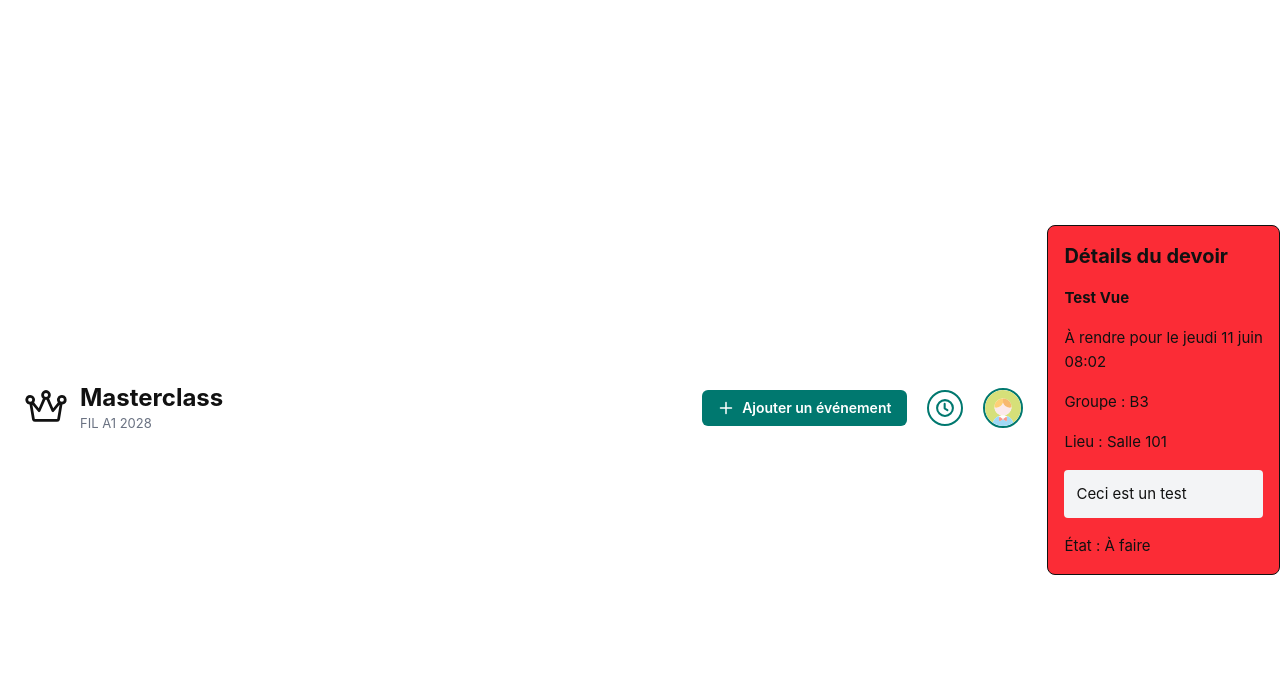
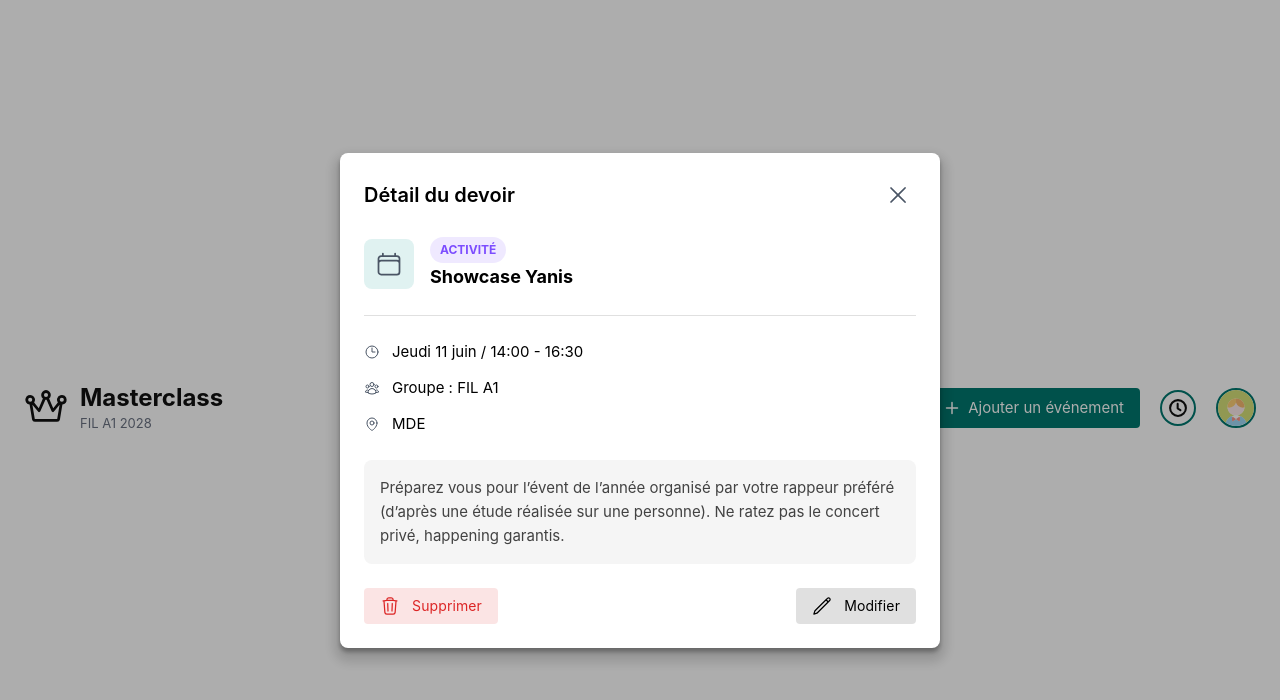
Before and after one commit to Arcols/Masterclass, a Vue app in the folder masterclass-front/: page /detail-event in a window 1280 px wide. Shown: the top 700 px of the page. Built offline with nearby package versions, Linux system fonts and the light colour scheme; the HTML template or start-up script is replaced by a standard one.

Commit message:
feat: ajout de heroicons + vuetify + amélioration DetailEventModal

```diff
--- a/masterclass-front/src/components/DetailEvent.vue
+++ /dev/null
@@ -1,54 +0,0 @@
-<script setup lang="ts">
-import { computed } from "vue";
-import { format } from "date-fns";
-import { fr } from "date-fns/locale";
-
-const props = defineProps({
-  event: {
-    type: Object,
-    required: true,
-  },
-});
-
-const isHomework = computed(() => props.event.type === "homework");
-</script>
-
-<template>
-  <div class="p-4 border rounded-lg space-y-4 bg-red-500">
-    <h2 class="text-xl font-bold">
-      {{ isHomework ? "Détails du devoir" : "Détails de l'événement" }}
-    </h2>
-
-    <div>
-      <strong>{{ event.title }}</strong>
-    </div>
-
-    <div>
-      <span v-if="isHomework">
-        À rendre pour le
-        {{ format(event.end, "EEEE d MMMM HH:mm", { locale: fr }) }}
-      </span>
-
-      <span v-else>
-        {{ format(event.start, "EEEE d MMMM HH:mm", { locale: fr }) }}
-      </span>
-    </div>
-
-    <div>
-      Groupe : {{ event.group || "Toute la promo" }}
-    </div>
-
-    <div v-if="event.location">
-      Lieu : {{ event.location }}
-    </div>
-
-    <div class="p-3 bg-gray-100 rounded">
-      {{ event.description || "Aucune description fournie." }}
-    </div>
-
-    <div v-if="isHomework">
-      État :
-      {{ event.isDone ? "Terminé" : "À faire" }}
-    </div>
-  </div>
-</template>
--- /dev/null
+++ b/masterclass-front/src/components/DetailEventModal.vue
@@ -0,0 +1,157 @@
+<script setup lang="ts">
+import { computed } from "vue";
+import { format } from "date-fns";
+import { fr } from "date-fns/locale";
+import { XMarkIcon } from "@heroicons/vue/24/solid";
+import { CalendarIcon, ClockIcon, UserGroupIcon, MapPinIcon, TrashIcon, PencilIcon } from "@heroicons/vue/24/outline";
+
+const props = defineProps({
+  event: {
+    type: Object,
+    required: true,
+  },
+});
+
+const isHomework = computed(() => props.event.type === "homework");
+
+const emit = defineEmits(["close", "delete", "edit"]);
+
+const handleDelete = () => {
+  console.log("TODO: Appel API back pour supprimer l'événement", props.event);
+  // emit("delete", props.event); // Pour informer le parent si besoin
+};
+
+const handleEdit = () => {
+  console.log("TODO: Ouvrir la modale de modification pour l'événement", props.event);
+  // emit("edit", props.event); // Pour informer le parent de l'ouverture
+};
+
+const capitalizeFirstLetter = (string: string) => {
+  return string.charAt(0).toUpperCase() + string.slice(1);
+};
+
+const formattedDate = computed(() => {
+  const start = props.event.start;
+  const end = props.event.end;
+
+  if (start && end) {
+    const day = capitalizeFirstLetter(
+      format(start, "EEEE d MMMM", { locale: fr })
+    );
+    const startTime = format(start, "HH:mm");
+    const endTime = format(end, "HH:mm");
+
+    return `${day} / ${startTime} - ${endTime}`;
+  }
+
+  if (start) {
+    const dayTime = capitalizeFirstLetter(
+      format(start, "EEEE d MMMM HH:mm", { locale: fr })
+    );
+    return dayTime;
+  }
+
+  return "Date non définie";
+});
+
+</script>
+
+<template>
+  <v-dialog :model-value="true" max-width="600">
+    <v-card color="white" class="pa-6 rounded-lg">
+
+      <!-- Modal header -->
+      <div class="d-flex justify-space-between align-center mb-6">
+        <div class="text-xl font-weight-semibold text-black">
+          {{ isHomework ? "Détail du devoir" : "Détail de l'activité" }}
+        </div>
+
+        <!-- Close button -->
+        <v-btn
+          icon
+          variant="text"
+          density="comfortable"
+          @click="emit('close')"
+        >
+          <XMarkIcon class="w-7 h-7 text-gray-600" />
+        </v-btn>
+      </div>
+
+      <!-- Title + icon block -->
+      <div class="d-flex align-center mb-6">
+        <v-sheet
+          width="50"
+          height="50"
+          rounded="lg"
+          color="teal-lighten-5"
+          class="d-flex align-center justify-center mr-4"
+        >
+          <CalendarIcon class="w-7 h-7 text-gray-600" />
+        </v-sheet>
+
+        <div>
+          <v-chip
+            size="small"
+            color="deep-purple-accent-2"
+            variant="tonal"
+            class="font-weight-bold text-caption"
+          >
+            ACTIVITÉ
+          </v-chip>
+
+          <div class="text-lg font-weight-bold text-black">
+            {{ props.event.title }}
+          </div>
+        </div>
+      </div>
+
+      <v-divider class="mb-6"></v-divider>
+
+      <!-- Event information -->
+      <div class="mb-3 d-flex align-center text-body-1 text-black">
+        <ClockIcon class="w-4 h-4 text-gray-600 mr-3" />
+        {{ formattedDate }}
+      </div>
+
+      <div class="mb-3 d-flex align-center text-body-1 text-black">
+        <UserGroupIcon class="w-4 h-4 text-gray-600 mr-3" />
+        Groupe : {{ props.event.group }}
+      </div>
+
+      <div class="mb-6 d-flex align-center text-body-1 text-black">
+        <MapPinIcon class="w-4 h-4 text-gray-600 mr-3" />
+        {{ props.event.location }}
+      </div>
+
+      <!-- Description box -->
+      <v-sheet class="pa-4 rounded-lg bg-grey-lighten-4 mb-6 text-body-1 text-grey-darken-3">
+        {{ props.event.description }}
+      </v-sheet>
+
+      <!-- Action buttons -->
+      <div class="d-flex justify-space-between">
+        <v-btn
+          variant="tonal"
+          class="text-none font-weight-regular px-4"
+          elevation="0"
+          style="color: rgb(220, 38, 38);"
+          @click="handleDelete"
+        >
+          <TrashIcon class="w-5 h-5 mr-3" />
+          Supprimer
+        </v-btn>
+
+        <v-btn
+          variant="tonal"
+          class="text-none font-weight-regular px-4 text-black"
+          elevation="0"
+          @click="handleEdit"
+        >
+          <PencilIcon class="w-5 h-5 mr-3 text-black" />
+          Modifier
+        </v-btn>
+      </div>
+
+    </v-card>
+  </v-dialog>
+</template>
--- a/masterclass-front/src/main.ts
+++ b/masterclass-front/src/main.ts
@@ -6,9 +6,21 @@ import { createPinia } from 'pinia'
 import App from './App.vue'
 import router from './router'
 
+// Vuetify
+import 'vuetify/styles'
+import { createVuetify } from 'vuetify'
+import * as components from 'vuetify/components'
+import * as directives from 'vuetify/directives'
+
+const vuetify = createVuetify({
+  components,
+  directives,
+})
+
 const app = createApp(App)
 
 app.use(createPinia())
 app.use(router)
+app.use(vuetify)
 
 app.mount('#app')
--- a/masterclass-front/src/router/index.ts
+++ b/masterclass-front/src/router/index.ts
@@ -1,6 +1,5 @@
 import { createRouter, createWebHistory } from 'vue-router'
 import LoginView from '../views/LoginView.vue'
-import DetailEvent from '../components/DetailEvent.vue'
 import TestDetailEvent from '@/views/TestDetailEvent.vue'
 
 const router = createRouter({
@@ -13,7 +12,7 @@ const router = createRouter({
     },
     {
       path: '/detail-event',
-      name: 'DetailEvent',
+      name: 'DetailEventModal',
       component: TestDetailEvent,
     }
   ],
--- a/masterclass-front/src/views/TestDetailEvent.vue
+++ b/masterclass-front/src/views/TestDetailEvent.vue
@@ -1,22 +1,22 @@
 <script setup lang="ts">
 import { ref } from "vue";
-import DetailEvent from "@/components/DetailEvent.vue";
+import DetailEventModal from "@/components/DetailEventModal.vue";
 
 const event = ref({
   id: 1,
-  title: "Test Vue",
+  title: "Showcase Yanis",
   type: "homework",
-  start: new Date(),
-  end: new Date(),
-  group: "B3",
-  location: "Salle 101",
-  description: "Ceci est un test",
+  start: new Date("2026-06-11T14:00:00"),
+  end: new Date("2026-06-11T16:30:00"),
+  group: "FIL A1",
+  location: "MDE",
+  description: "Préparez vous pour l’évent de l’année organisé par votre rappeur préféré (d’après une étude réalisée sur une personne). Ne ratez pas le concert privé, happening garantis.",
   isDone: false,
 });
+
+const isOpen = ref(true);
 </script>
 
 <template>
-  <DetailEvent :event="event" />
+  <DetailEventModal v-if="isOpen" :event="event" @close="isOpen = false" />
 </template>
-
-<style scoped></style>
```
Also changed, not shown: masterclass-front/src/App.vue (indentation only).
